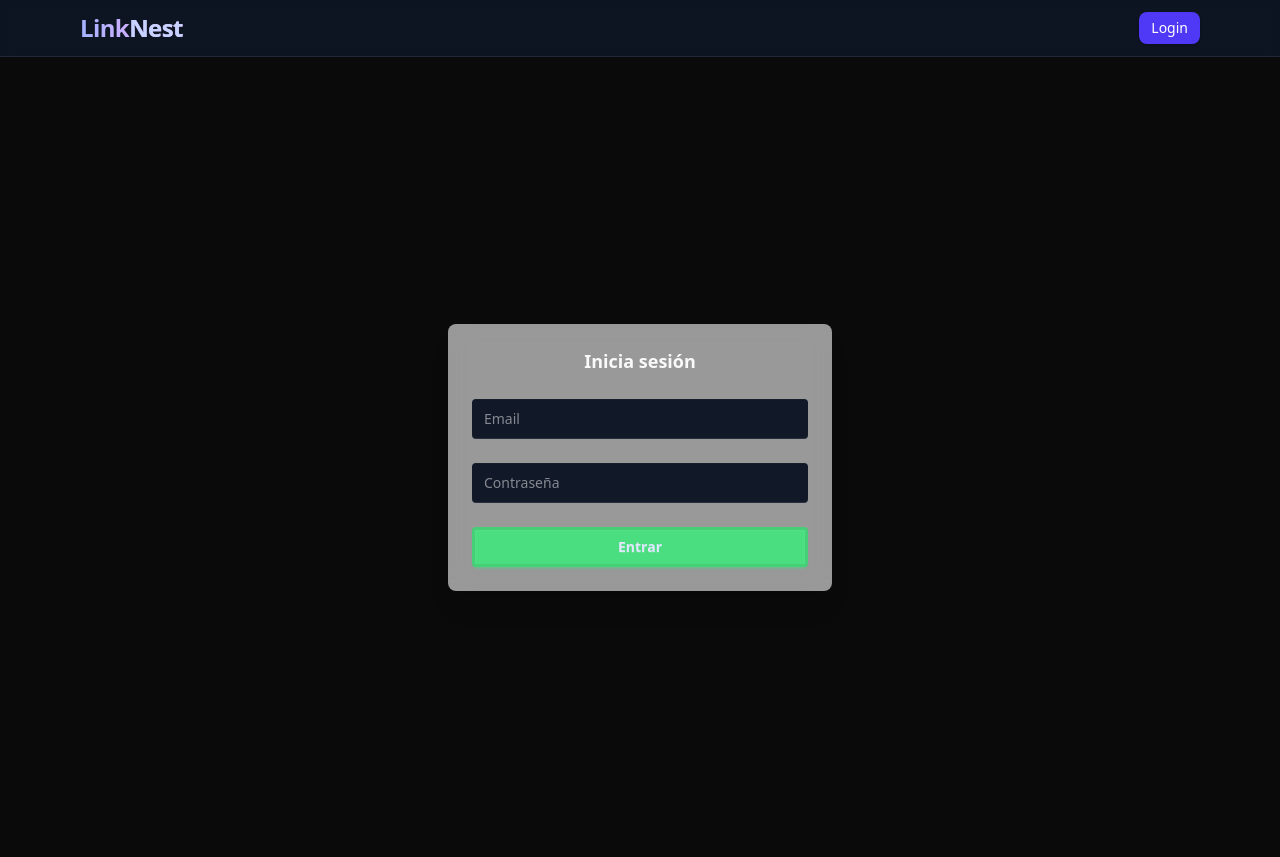
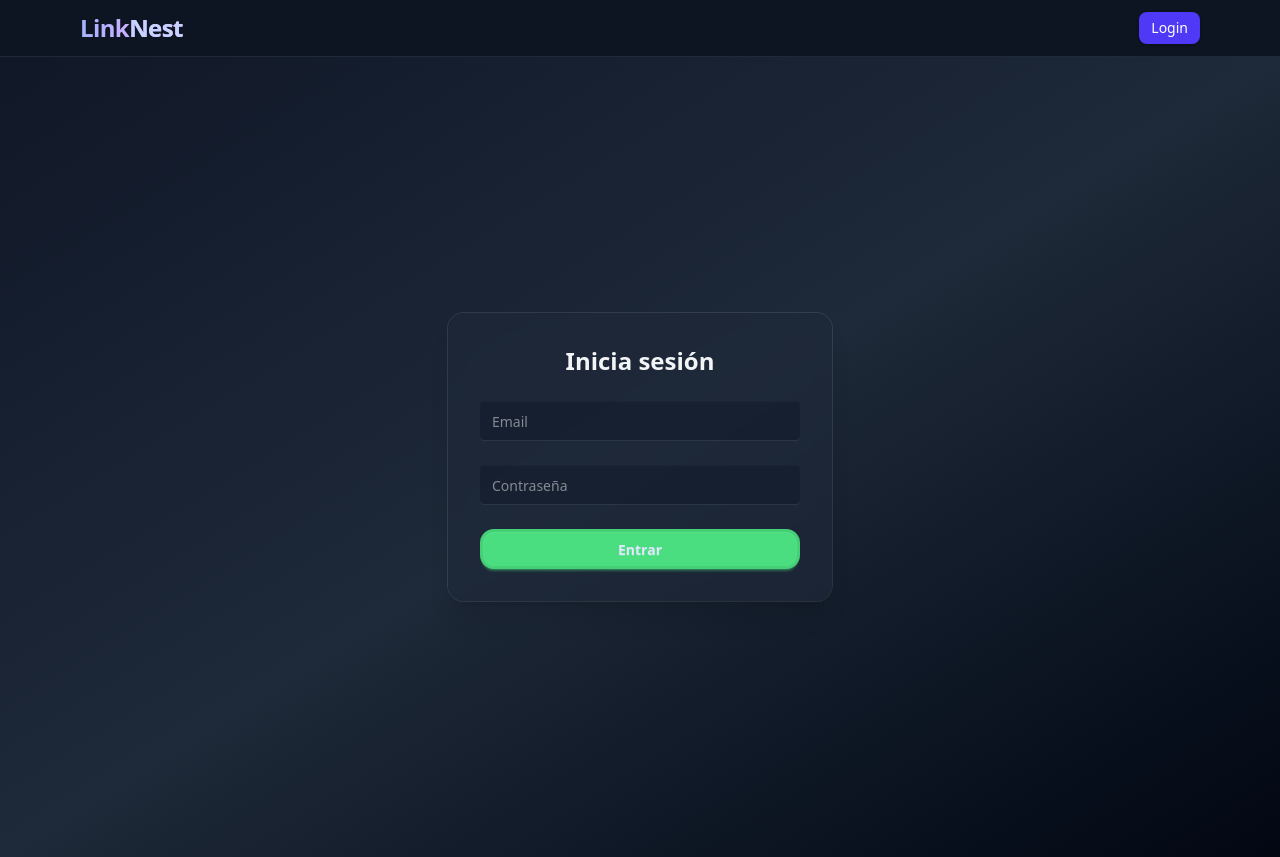
Before and after one commit to tomasrl18/LinkNest, a React (Vite) app in the folder frontend/: page /login in a window 1280 px wide. Built offline with nearby package versions, Linux system fonts and the light colour scheme; no server answers.

Commit message:
Enhance Header logout functionality with a delay and improve LoginPage styling and animations

```diff
--- a/frontend/src/components/Header.tsx
+++ b/frontend/src/components/Header.tsx
@@ -9,7 +9,7 @@ export function Header() {
 
     const handleLogout = async () => {
         await signOut();
-        navigate("/login");
+        setTimeout(() => navigate("/login"), 150);
     };
 
     return (
--- a/frontend/src/pages/LoginPage.tsx
+++ b/frontend/src/pages/LoginPage.tsx
@@ -23,30 +23,41 @@ export const LoginPage = () => {
             animate="animate"
             exit="exit"
             transition={pageTransition}
-            className='min-h-screen flex items-center justify-center px-4'
+            className='
+                min-h-screen flex items-center justify-center px-4 bg-gradient-to-br from-gray-900 via-gray-800 to-gray-950 overflow-x-hidden
+            '
         >
-            <form onSubmit={handleSubmit} className="card w-full max-w-sm bg-base-200/60 backdrop-blur-md shadow-xl">
-                <div className="card-body space-y-4">
-                    <h2 className="card-title justify-center">Inicia sesión</h2>
+            <motion.form
+                onSubmit={handleSubmit}
+                className="w-full max-w-sm rounded-2xl bg-gray-800/70 backdrop-blur
+                   ring-1 ring-white/10 shadow-xl"
+                initial={{ y: 20, opacity: 0 }}
+                animate={{ y: 0, opacity: 1 }}
+                transition={{ type: "spring", stiffness: 140, damping: 18, delay: 0.15 }}
+            >
+                <div className="p-8 space-y-6">
+                    <h2 className="text-center text-2xl font-semibold text-gray-100">Inicia sesión</h2>
 
                     <input
                         name="email"
                         type="email"
                         required
                         placeholder="Email"
-                        className="input input-bordered w-full"
+                        className="input input-bordered w-full bg-gray-900/50 text-gray-100"
                     />
                     <input
                         name="password"
                         type="password"
                         required
                         placeholder="Contraseña"
-                        className="input input-bordered w-full"
+                        className="input input-bordered w-full bg-gray-900/50 text-gray-100"
                     />
 
-                    <button type="submit" className="btn btn-primary w-full">Entrar</button>
+                    <button type="submit" className="btn btn-primary w-full rounded-xl">
+                        Entrar
+                    </button>
                 </div>
-            </form>
+            </motion.form>
         </motion.section>
     );
 };
```
